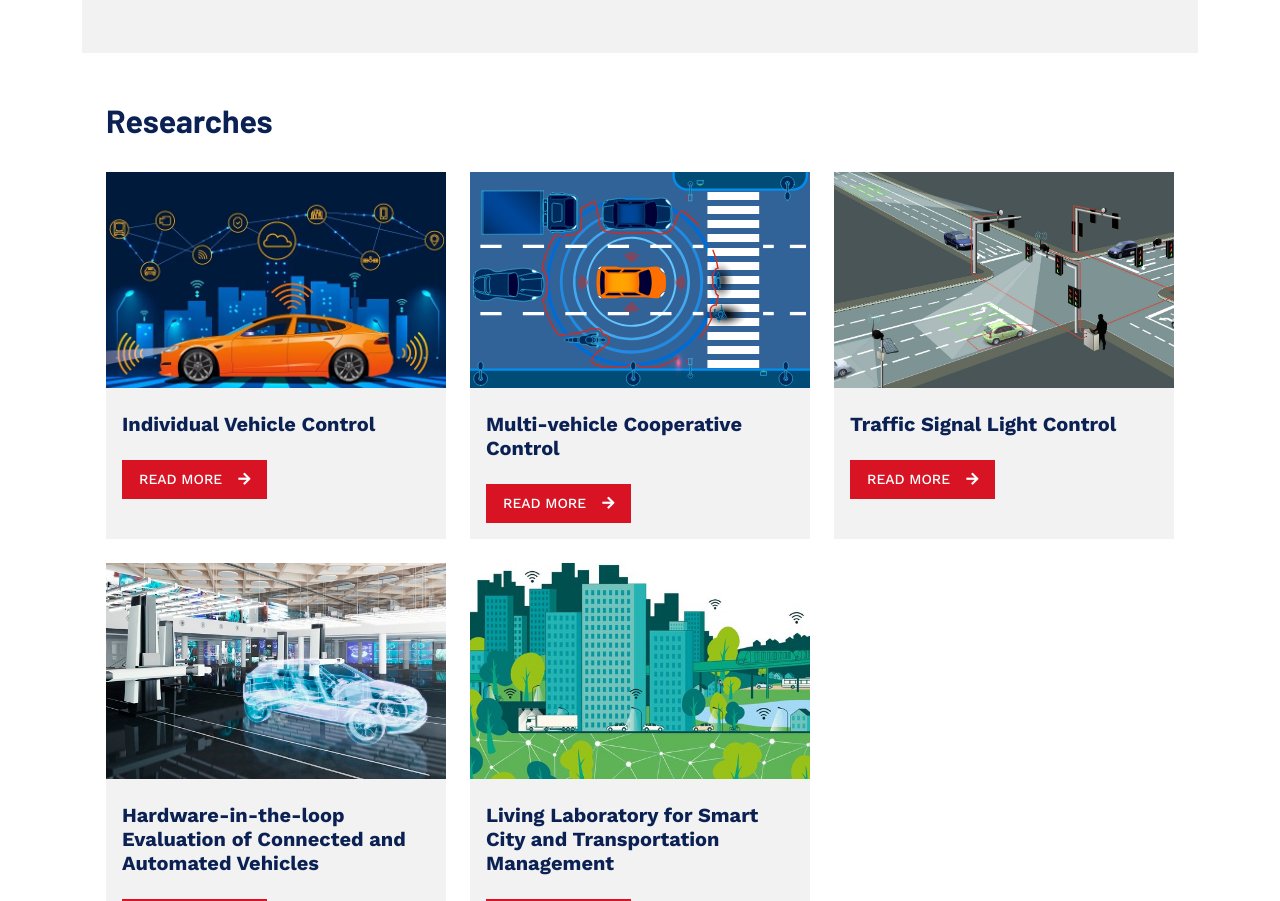
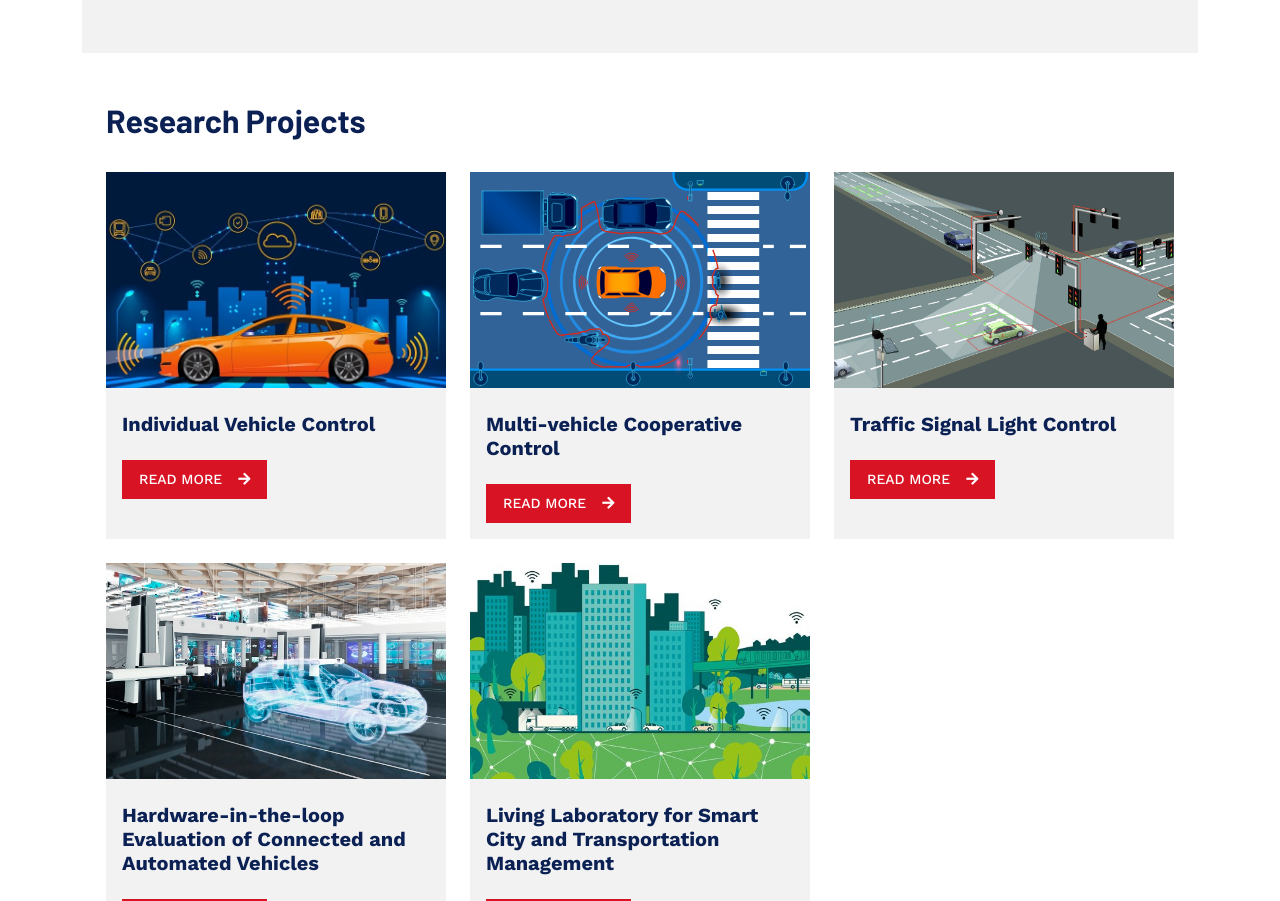
Before and after one commit to Kazawaryu/yunlishao.github.io, a plain HTML site: page index.html in a window 1280 px wide. Shown: the part 1412-2313 px from the top of the page. Drawn offline with nearby package versions, Linux system fonts and the light colour scheme.

Commit message:
fix typo research projects title

```diff
--- a/index.html
+++ b/index.html
@@ -200,7 +200,7 @@
             <div class="container-xxl" style="padding-top:0rem !important">
                 <div class="container research-interests">
                     <div class="row g-4 mb-5">
-                        <h2>Researches</h2>
+                        <h2>Research Projects</h2>
                         <div class="col-lg-4 col-md-6 wow fadeInUp" data-wow-delay="0.1s">
                             <div class="card h-100">
                                 <img class="card-img-top" src="assets/Reasearch_img_1.webp" alt="Individual Vehicle Control">
```
